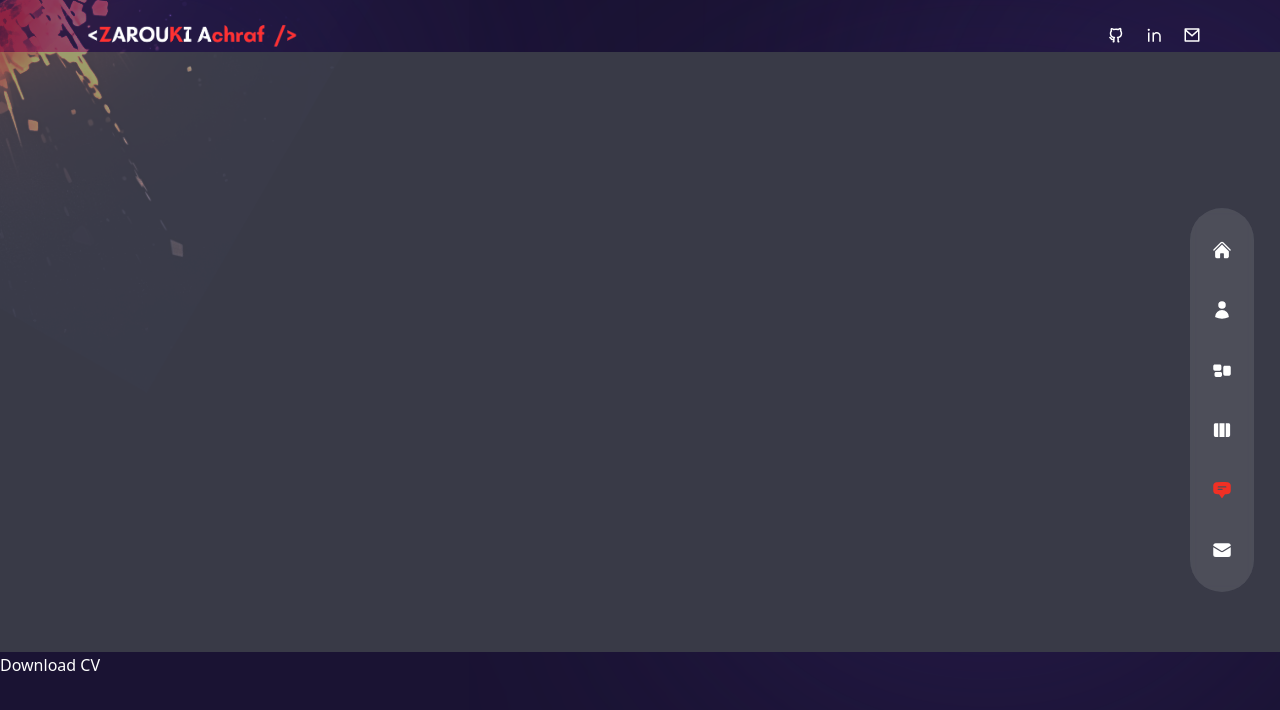
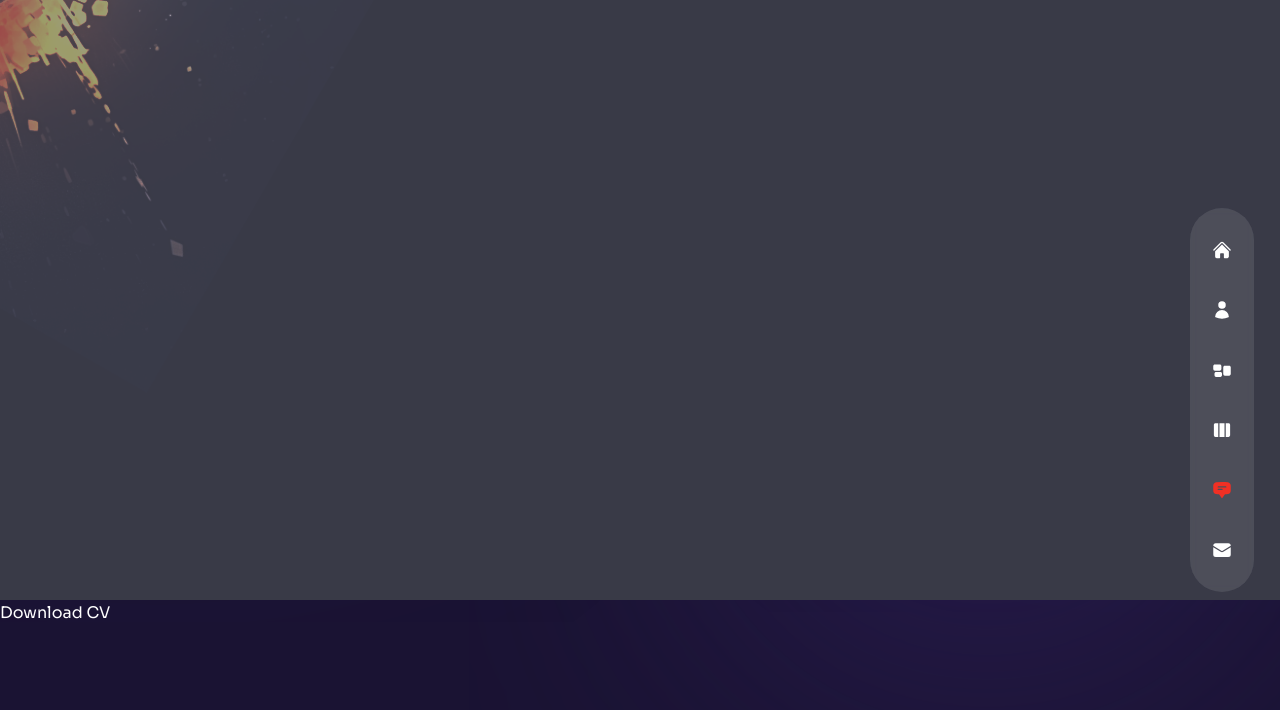
Before and after one commit to Achraftraf/Achraftraf.github.io, a Next.js app: page /testimonials in a window 1280 px wide. Shown: the top 710 px of the page. Built offline with nearby package versions, Linux system fonts and the light colour scheme.

Commit message:
i fix the problem of the header thart appear in the cv page

```diff
--- a/components/Layout.js
+++ b/components/Layout.js
@@ -1,24 +1,26 @@
-import {Sora} from '@next/font/google'
-
+import { Sora } from '@next/font/google';
+import { useRouter } from 'next/router';
+import Nav from '../components/Nav';
+import Header from '../components/Header';
+import TopLeftImg from '../components/TopLeftImg';
 
 const sora = Sora({
-  subsets : ['latin'],
-  variable  : '--font-sora',
-  weight : ['100','200', '300','400','500','600','700','800']
-})
+  subsets: ['latin'],
+  variable: '--font-sora',
+  weight: ['100', '200', '300', '400', '500', '600', '700', '800']
+});
 
-import Nav from '../components/Nav'
-import Header from '../components/Header'
-import TopLeftImg from '../components/TopLeftImg'
+const Layout = ({ children }) => {
+  const router = useRouter();
+  const noHeaderRoutes = ['/testimonials']; // Routes without Header
 
-const Layout = ({children}) => {
   return (
-   <div className={'page bg-site text-white bg-cover bg-no-repeat ${sora.variable} font-sora relative'}>
-  <TopLeftImg />
-  <Nav />
-  <Header />
-  {children}
-  </div>
+    <div className={`page bg-site text-white bg-cover bg-no-repeat ${sora.variable} font-sora relative`}>
+      <TopLeftImg />
+      <Nav />
+      {!noHeaderRoutes.includes(router.pathname) && <Header />}
+      {children}
+    </div>
   );
 };
 
--- a/pages/testimonials/index.js
+++ b/pages/testimonials/index.js
@@ -7,8 +7,7 @@ const Testimonials = () => {
 
     return (
       <div>
-     <br/>
-     <br/>
+
 
         {/* CV Section */}
         <div>
```
Lines whose indentation alone changed are shown as unchanged.
